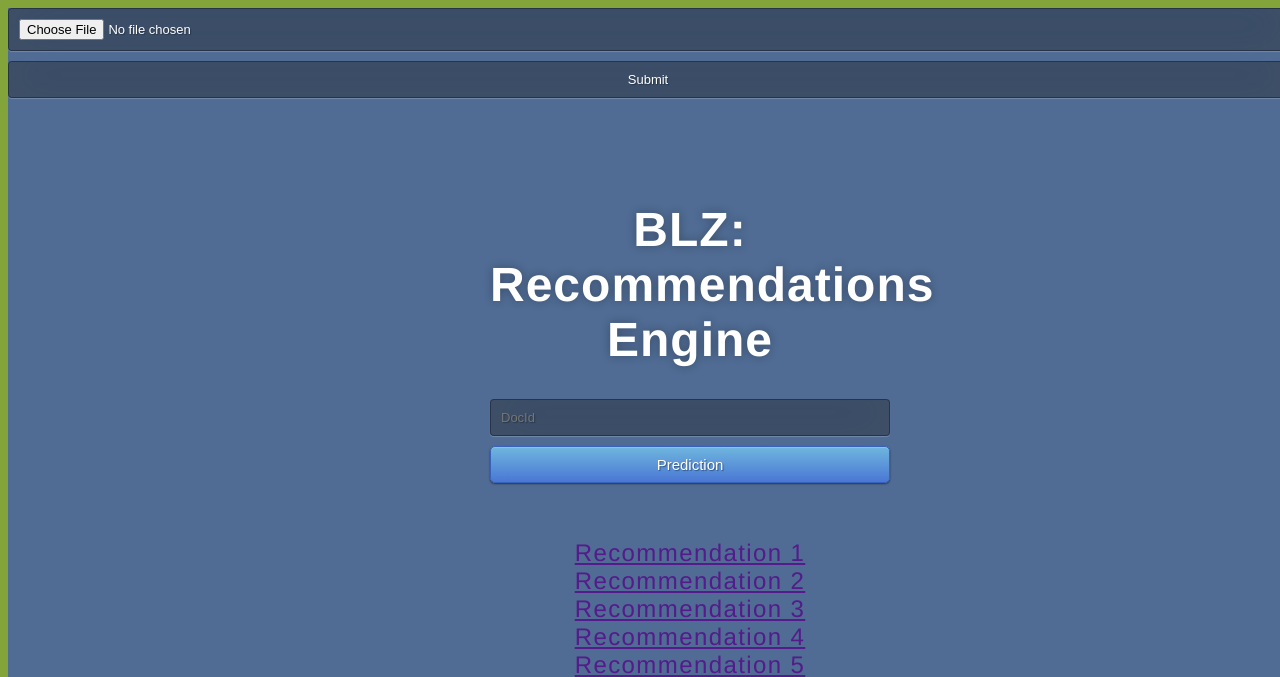
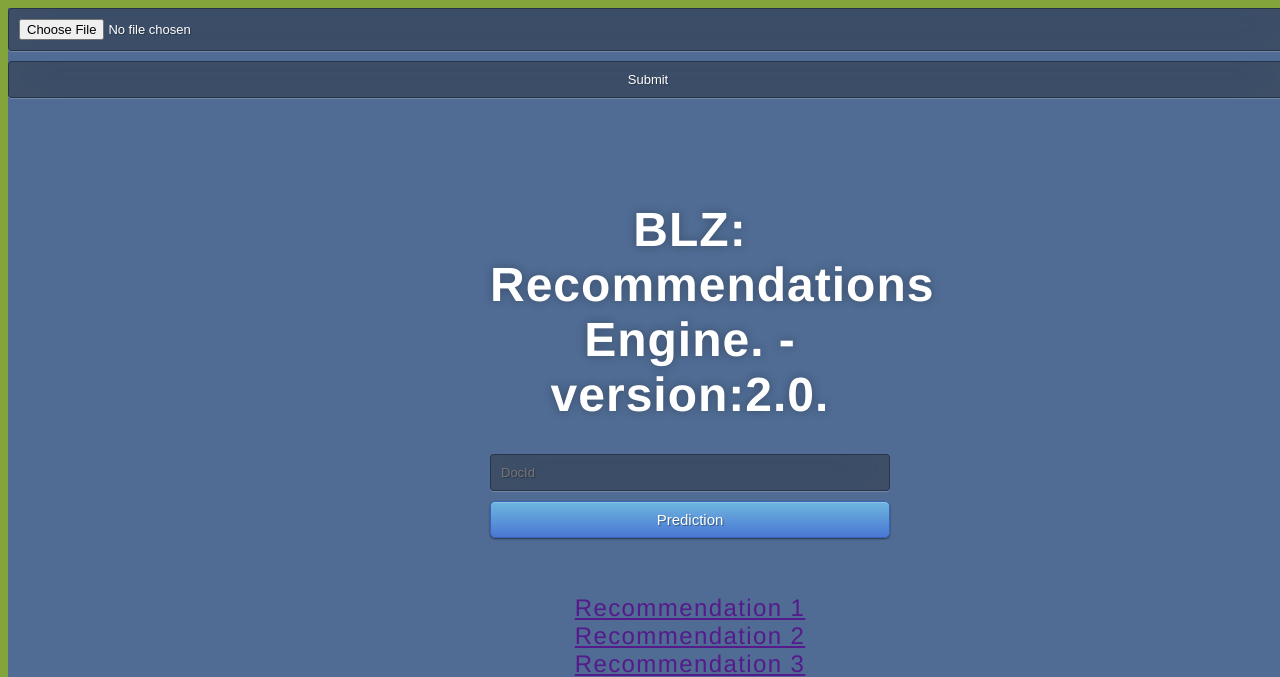
Before and after one commit to cohitai/flaskapp, a Flask app: page / in a window 1280 px wide. Shown: the top 677 px of the page. Run offline with Flask 2, Linux system fonts and the light colour scheme.

Commit message:
index.html: version 2.0 script added.

```diff
--- a/flask/app/templates/index.html
+++ b/flask/app/templates/index.html
@@ -11,7 +11,10 @@
 </head>
 <body style="background: #506c94">
  <div class="login">
-	<h1>BLZ: Recommendations Engine</h1>
+	<h1>BLZ: Recommendations Engine.
+              -version:2.0.
+
+  </h1>
 
      <!-- Main Input For Receiving Query to our ML -->
     <form action="{{ url_for('predict')}}" method="post">
```
